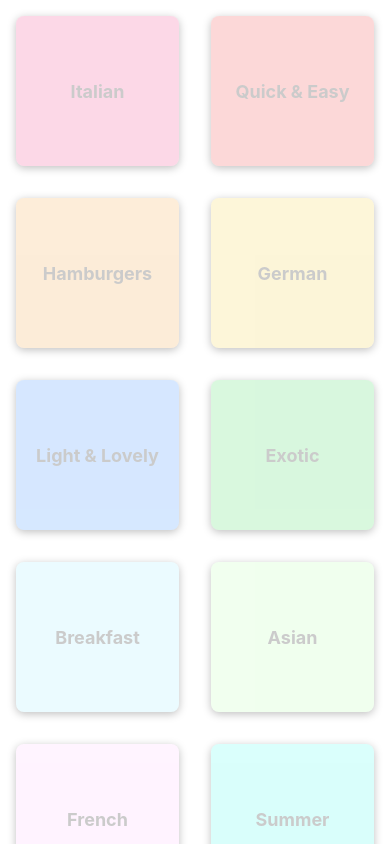
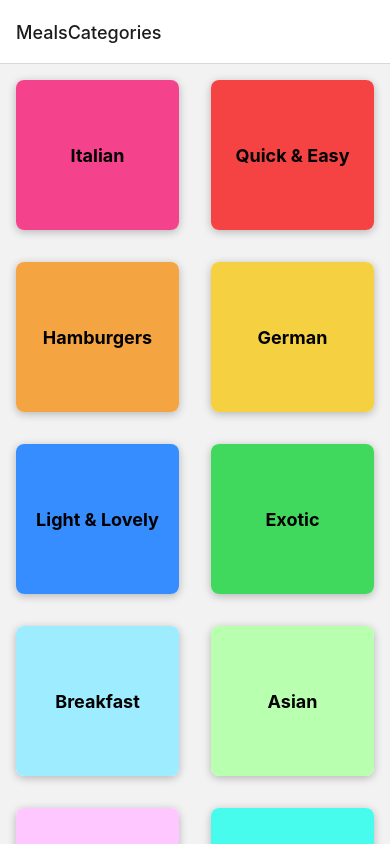
Before and after one commit to anjiri1684/meals-app-react-native, a React Native app: screen /MealsCategories in a window 390 px wide. Built offline with nearby package versions, Linux system fonts and the light colour scheme.

Commit message:
"Updated App.js to use react-navigation, added navigation to CategoryScreen, and updated dependencies in package.json"

```diff
--- a/App.js
+++ b/App.js
@@ -1,13 +1,26 @@
 import { StatusBar } from "expo-status-bar";
 import CategoriesScreen from "./screens/CategoryScreen";
+import { NavigationContainer } from "@react-navigation/native";
+import { StyleSheet } from "react-native";
+import { createNativeStackNavigator } from "@react-navigation/native-stack";
+import MealsOverviewScreen from "./screens/MealsOverviewScreen";
+
+const Stack = createNativeStackNavigator();
 
 function App() {
   return (
     <>
-      <StatusBar style="light" />
-      <CategoriesScreen />
+      <StatusBar style="dark" />
+      <NavigationContainer>
+        <Stack.Navigator>
+          <Stack.Screen name="MealsCategories" component={CategoriesScreen} />
+          <Stack.Screen name="MealsOverview" component={MealsOverviewScreen} />
+        </Stack.Navigator>
+      </NavigationContainer>
     </>
   );
 }
 
 export default App;
+
+const styles = StyleSheet.create({});
--- a/components/CategoryGridTile.js
+++ b/components/CategoryGridTile.js
@@ -1,11 +1,15 @@
 import { Platform, Pressable, StyleSheet, Text, View } from "react-native";
 
-function CategoryGridTile({ title, color }) {
+function CategoryGridTile({ title, color, onPress }) {
   return (
     <View style={[styles.gridItem]}>
       <Pressable
-        style={(pressed) => [styles.button, pressed && styles.buttonPressed]}
         android_ripple={{ color: "#ccc" }}
+        style={(pressed) => [
+          styles.button,
+          pressed ? styles.buttonPressed : null,
+        ]}
+        onPress={onPress}
       >
         <View
           style={[
@@ -39,7 +43,7 @@
     overflow: Platform.OS === "android" ? "hidden" : "visible",
   },
   buttonPressed: {
-    opacity: 0.2,
+    // opacity: 0.2,
   },
   button: { flex: 1 },
   innerContainer: {
--- a/package.json
+++ b/package.json
@@ -10,10 +10,13 @@
   },
   "dependencies": {
     "@react-navigation/native": "^6.1.18",
+    "@react-navigation/native-stack": "^6.11.0",
     "expo": "~51.0.28",
     "expo-status-bar": "~1.12.1",
     "react": "18.2.0",
-    "react-native": "0.74.5"
+    "react-native": "0.74.5",
+    "react-native-safe-area-context": "4.10.5",
+    "react-native-screens": "3.31.1"
   },
   "devDependencies": {
     "@babel/core": "^7.20.0"
--- a/screens/CategoryScreen.js
+++ b/screens/CategoryScreen.js
@@ -2,13 +2,22 @@
 
 import CategoryGridTile from "../components/CategoryGridTile";
 import { CATEGORIES } from "../data/dummy_data";
-function renderCategoryItem(itemData) {
-  return (
-    <CategoryGridTile title={itemData.item.title} color={itemData.item.color} />
-  );
-}
 
-function CategoriesScreen() {
+function CategoriesScreen({ navigation }) {
+  function renderCategoryItem(itemData) {
+    function pressHandler() {
+      navigation.navigate("MealsOverview");
+    }
+    return (
+      <CategoryGridTile
+        title={itemData.item.title}
+        color={itemData.item.color}
+        onPress={pressHandler}
+        navigation={navigation}
+      />
+    );
+  }
+
   return (
     <FlatList
       data={CATEGORIES}
--- /dev/null
+++ b/screens/MealsOverviewScreen.js
@@ -0,0 +1,19 @@
+import { StyleSheet, Text, View } from "react-native";
+import { MEALS } from "../data/dummy_data";
+
+function MealsOverviewScreen() {
+  return (
+    <View style={styles.container}>
+      <Text>Meals Overview Screen</Text>
+    </View>
+  );
+}
+
+export default MealsOverviewScreen;
+
+const styles = StyleSheet.create({
+  container: {
+    flex: 1,
+    padding: 16,
+  },
+});
```
Also changed, not shown: 1 other file (tests, documents, lock files or other folders).
